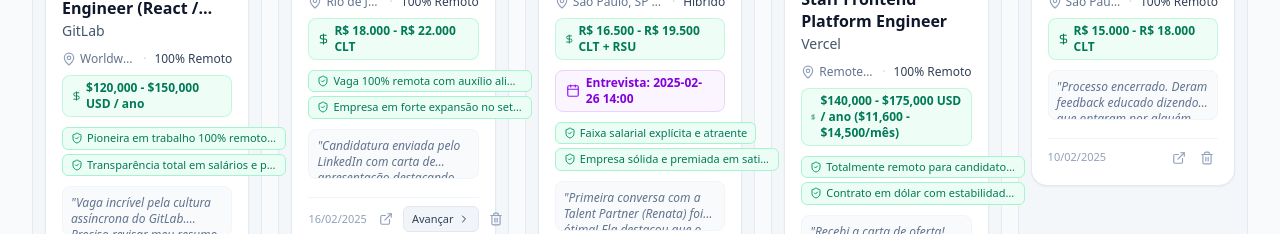
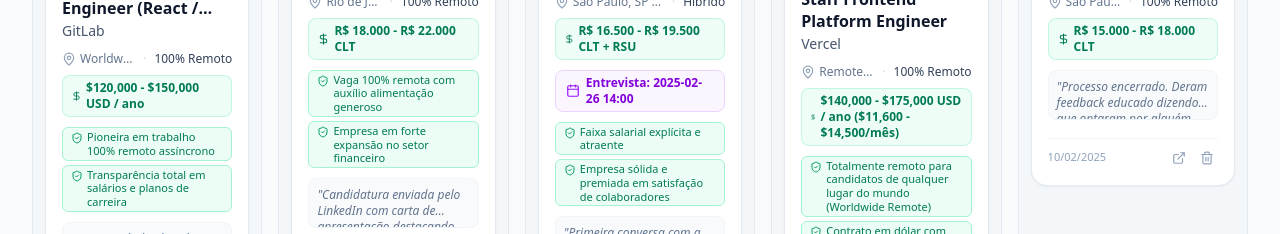
Before and after one commit to SouMarcel/meu-proximo-trampo, a React (Vite) app: page / in a window 1280 px wide. Shown: the part 566-800 px from the top of the page. Built offline with nearby package versions, Linux system fonts and the light colour scheme; no server answers.

Commit message:
prompt: 80

```diff
--- a/src/components/JobCard.tsx
+++ b/src/components/JobCard.tsx
@@ -142,10 +142,10 @@
             {vaga.sinais.slice(0, 2).map((sinal, i) => (
               <span
                 key={i}
-                className="flex items-center gap-1 px-2 py-0.5 rounded-md text-[11px] font-medium bg-emerald-50 dark:bg-emerald-950/50 text-emerald-700 dark:text-emerald-300 border border-emerald-200 dark:border-emerald-800"
+                className="flex items-start gap-1 px-2 py-0.5 rounded-md text-[11px] font-medium bg-emerald-50 dark:bg-emerald-950/50 text-emerald-700 dark:text-emerald-300 border border-emerald-200 dark:border-emerald-800 max-w-full"
               >
-                <ShieldCheck className="w-3 h-3 text-emerald-600" />
-                <span className="truncate max-w-[190px]">{sinal}</span>
+                <ShieldCheck className="w-3 h-3 text-emerald-600 shrink-0 mt-0.5" />
+                <span className="whitespace-normal break-words leading-tight">{sinal}</span>
               </span>
             ))}
           </div>
```
